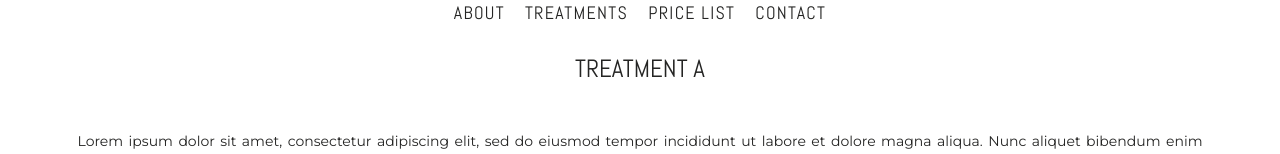
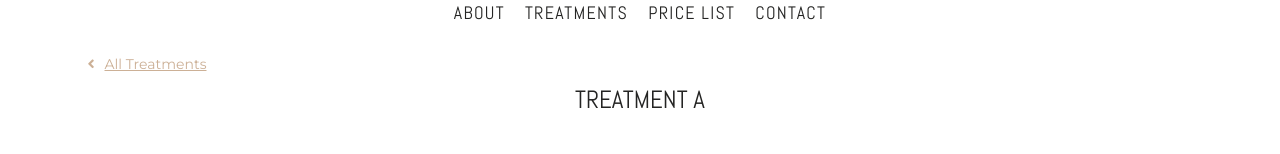
Before and after one commit to neringabickmore/dr.katsimigos.aesthetics, a Django app: page /treatment-details/ in a window 1280 px wide. Shown: the part 241-395 px from the top of the page. Run offline with Django 3.2, Linux system fonts and the light colour scheme; some libraries are stand-ins or nearby versions.

```diff
--- a/treatments/static/treatments/css/treatments.css
+++ b/treatments/static/treatments/css/treatments.css
@@ -46,3 +46,9 @@
     text-transform: capitalize;
     color: var(--black);
 }
+
+/* back link*/
+
+.back-link a {
+    color: var(--tan);
+}
--- a/treatments/templates/treatments/treatment-details.html
+++ b/treatments/templates/treatments/treatment-details.html
@@ -11,12 +11,13 @@
     <!-- Treatment title -->
     <div class="row align-items-center py-3 my-1">
         <div class="col-sm-12 py-xs-0 py-2">
+            <p class="back-link"><a href="/treatments"><i class="fas fa-angle-left px-3"></i>All Treatments</a></p>
             <h1 class="mt-0 pb-3 text-center">treatment A</h1>
         </div>
     </div>
     <!-- Description -->
     <div class="row align-items-center py-3 my-1">
-        <div class="col-sm-12 py-xs-0 py-2">
+        <div class="col-sm-12 py-xs-0 p-4">
             <p>Lorem ipsum dolor sit amet, consectetur adipiscing elit, sed do eiusmod tempor incididunt ut
                 labore et dolore magna aliqua. Nunc aliquet bibendum enim facilisis gravida neque. Quis commodo
                 odio aenean sed. Augue interdum velit euismod in pellentesque massa placerat duis ultricies.
@@ -33,18 +34,14 @@
     <!-- Before/After pictures -->
     <div class="row align-items-center py-3 my-1">
         <div class="col-sm-6 col-12 align-self-center p-4 treatment-photo-container">
-
-                <p class="before-after-txt">before</p>
-                <img class="card-img-top img-fluid" loading="lazy"
-                        src="https://www.harleystreetinjectables.com/wp-content/uploads/2019/11/FillerCorrection.jpg"
-                        alt="">
-            </div>
-
+            <p class="before-after-txt">before</p>
+            <img class="card-img-top img-fluid" loading="lazy"
+                src="https://www.harleystreetinjectables.com/wp-content/uploads/2019/11/FillerCorrection.jpg" alt="">
+        </div>
         <div class="col-sm-6 col-12 align-self-center p-4 treatment-photo-container">
             <p class="before-after-txt">after</p>
             <img class="card-img-top img-fluid" loading="lazy"
-                    src="https://www.harleystreetinjectables.com/wp-content/uploads/2019/11/FillerCorrection.jpg"
-                    alt="">
+                src="https://www.harleystreetinjectables.com/wp-content/uploads/2019/11/FillerCorrection.jpg" alt="">
         </div>
     </div>
 </div>
```
